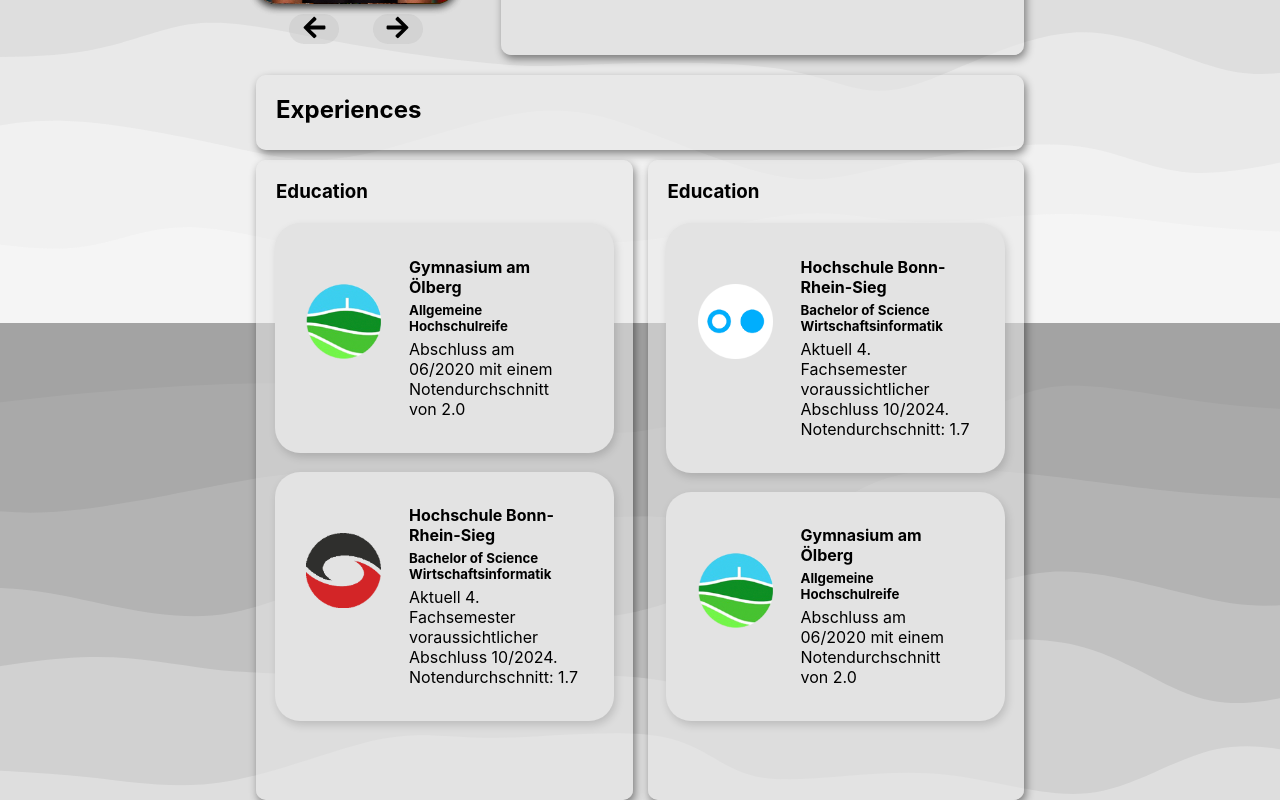
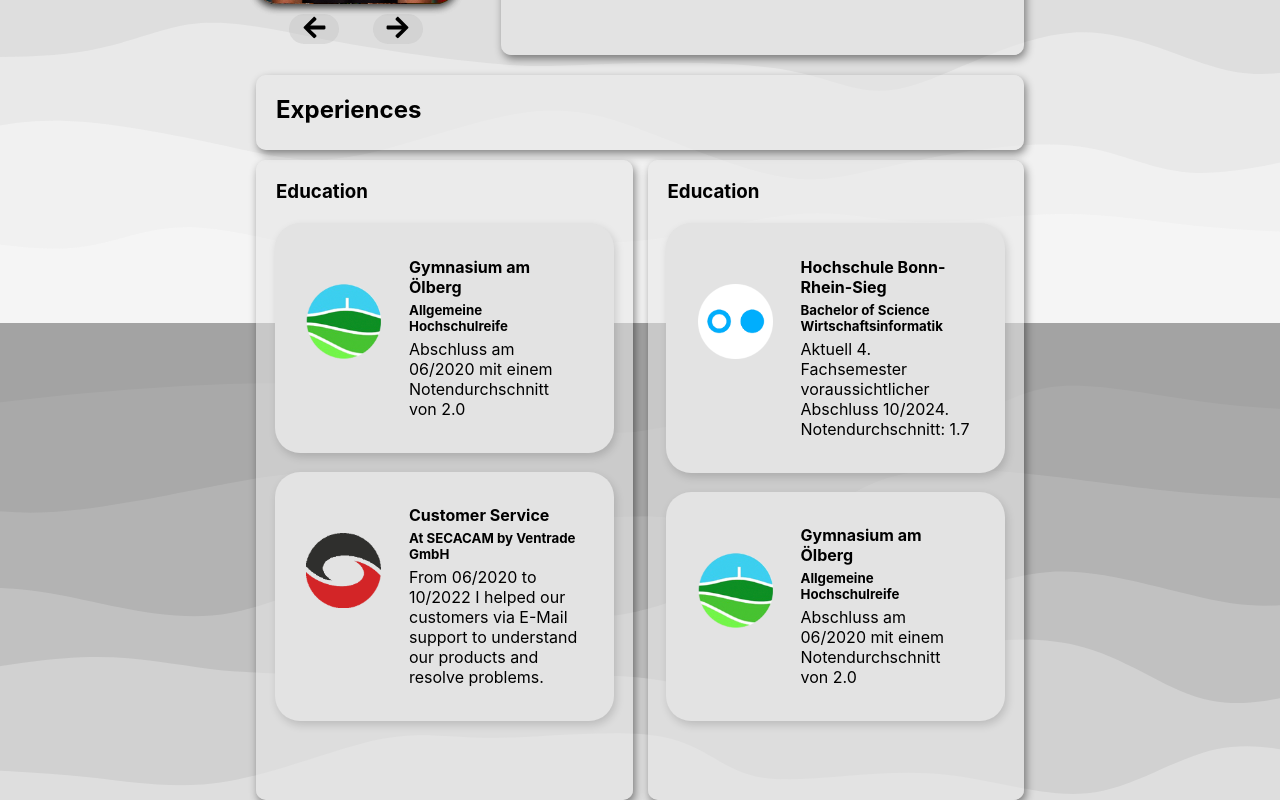
Before and after one commit to liamskydamien/me, a React (Create React App) app: page / in a window 1280 px wide. Shown: the part 477-1277 px from the top of the page. Built offline with nearby package versions, Linux system fonts and the light colour scheme.

Commit message:
Adding Content

```diff
--- a/src/Components/Content/ChildComponents/SECACAMComponent.js
+++ b/src/Components/Content/ChildComponents/SECACAMComponent.js
@@ -19,11 +19,10 @@ const SECACAMComponent = props => {
     return <div className={styles.wrapper} onClick={expansionHandler}>
         <img src={props.theme === 'light' ? secacamLight : secacamDark} alt="Logo der Hochschule Bonn-Rhein-Sieg"/>
         <div className={styles.content}>
-            <h4>Hochschule Bonn-Rhein-Sieg</h4>
-            <h5>Bachelor of Science Wirtschaftsinformatik</h5>
-            <p>Aktuell 4. Fachsemester voraussichtlicher Abschluss 10/2024.
-                Notendurchschnitt: 1.7
-            </p>
+            <h4>Customer Service</h4>
+            <h5>At SECACAM by Ventrade GmbH</h5>
+            <p>From 06/2020 to 10/2022
+               I helped our customers via E-Mail support to understand our products and resolve problems.</p>
         </div>
         <div className={styles.skills + " " + isExpanded + " " + specificStyles.skills}>
             <p className={styles.text}>
```
